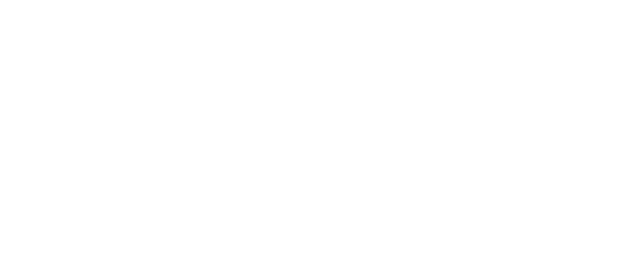
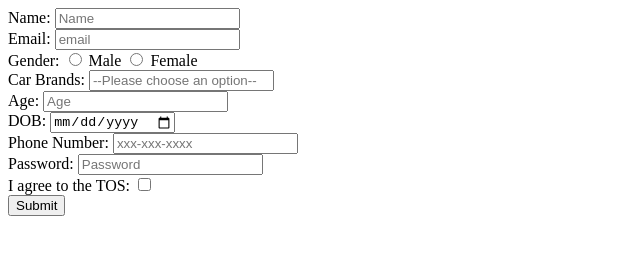
Before and after one commit to acciojob/signup-form-car-Manisha2505, a website: page main.html in a window 1280 px wide. Shown: the whole page, without its empty margins (0-640 px from the left). Drawn offline with Linux system fonts and the light colour scheme.

Commit message:
created a submission

```diff
--- a/main.html
+++ b/main.html
@@ -7,7 +7,20 @@
 </head>
 
 <body>
-	<!-- the entire body must be written by student -->
+	<form method="post">
+		<lable for="Name">Name: </lable><input type="text" required="required" id="name" placeholder="Name"></br>
+		<lable for="Email">Email: </lable><input type="text" required="required" id="email" placeholder="email"></br>
+		<lable for="Gender">Gender: </lable>
+		<input type="radio" required="required" id="gender_m">  <lable for="Gender">Male</lable>
+		<input type="radio" required="required" id="gender_f">  <lable for="Gender">Female</lable></br>
+		<lable for="CarBrand">Car Brands: </lable><input type="Select" required="required" id="car" placeholder="--Please choose an option--"></br>
+		<lable for="Age">Age: </lable><input type="number" required="required" id="age" placeholder="Age"></br>
+		<lable for="DOB">DOB: </lable><input type="date" required="required" id="dob" placeholder="-"></br>
+		<lable for="Phone">Phone Number: </lable><input type="tel" id="tel" placeholder="xxx-xxx-xxxx"></br>
+<lable for="Password">Password: </lable><input type="password" required="required" id="password" placeholder="Password"></br>
+		<lable for="Agree">I agree to the TOS: </lable><input type="checkbox" required="required" id="tos"></br>
+		<button type="submit">Submit</button>
+	</form>
     <script type="text/javascript" src="./script.js">
 </script>
 
```
